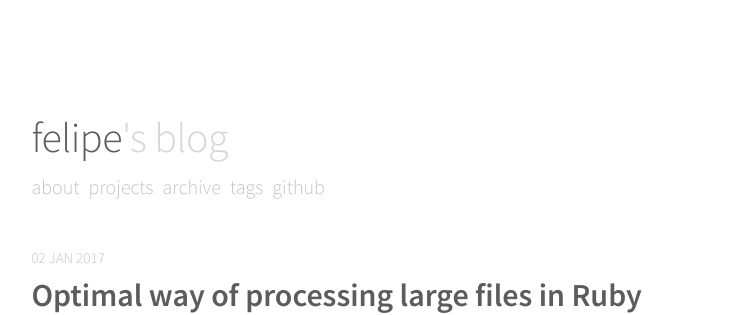
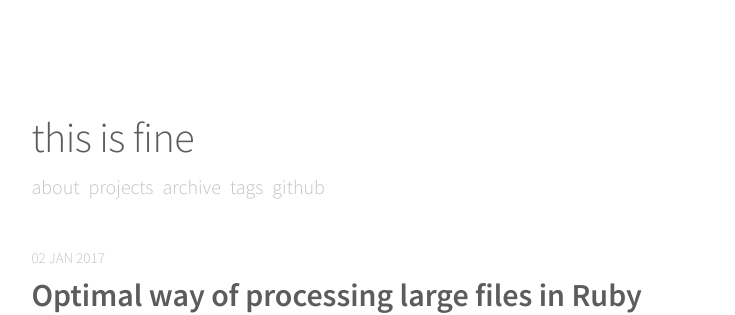
Before and after one commit to felipeelias/felipeelias.github.io, a Jekyll site: the page built from index.html, in a window 1280 px wide and 900 px high. Shown: the top 315 px of the window, without its empty margins (263-998 px from the left). Built offline with Jekyll 4.4.1, drawn with Linux system fonts in a browser that asks for light colours; nearby versions of some CDN libraries; the list of posts is cut into pages by our own code.

Commit message:
Config update

```diff
--- a/_config.yml
+++ b/_config.yml
@@ -1,4 +1,5 @@
-name: felipe
+name: this is fine
+description: technical blog about programming and sowftware engineering
 author:
   name: Felipe Philipp
   twitter: felipeelias
--- a/_includes/head.html
+++ b/_includes/head.html
@@ -2,19 +2,9 @@
   <meta charset="utf-8">
   <meta name="viewport" content="width=device-width, initial-scale=1">
   <title>{% if page.title %}{{ page.title }}{% else %}{{ site.name }}{% endif %}</title>
-
-  <!-- CSS -->
   <link rel="stylesheet" href="{{ site.baseurl }}/assets/css/main.css" type="text/css">
   <link rel="stylesheet" href="{{ site.baseurl }}/assets/css/social-share-kit.css" type="text/css">
-
-  <!-- Font -->
   <link rel="stylesheet" href="https://maxcdn.bootstrapcdn.com/font-awesome/4.5.0/css/font-awesome.min.css">
-
-
   <link rel="alternate" type="application/rss+xml" title="RSS Feed for {{ site.name }}" href="{{ site.baseurl }}/feed.xml" />
   {% seo %}
-
-
-  {% include google-analytics.html %}
-
 </head>
--- a/_includes/header.html
+++ b/_includes/header.html
@@ -1,6 +1,6 @@
 <header class="header">
   <h1 class="header-title">
-    <a href="{{ site.url }}{{ site.baseurl }}">{{ site.name }}<span>&#39;s blog</span></a>
+    <a href="{{ site.url }}{{ site.baseurl }}">{{ site.name }}</a>
   </h1>
   <nav class="header-nav">
     {% for nav in site.nav %}
--- a/_layouts/default.html
+++ b/_layouts/default.html
@@ -4,8 +4,8 @@
 <body>
   <div class="content-container">
     {{ content }}
-
     {% include footer.html %}
+    {% include google-analytics.html %}
   </div>
 </body>
 </html>
```
